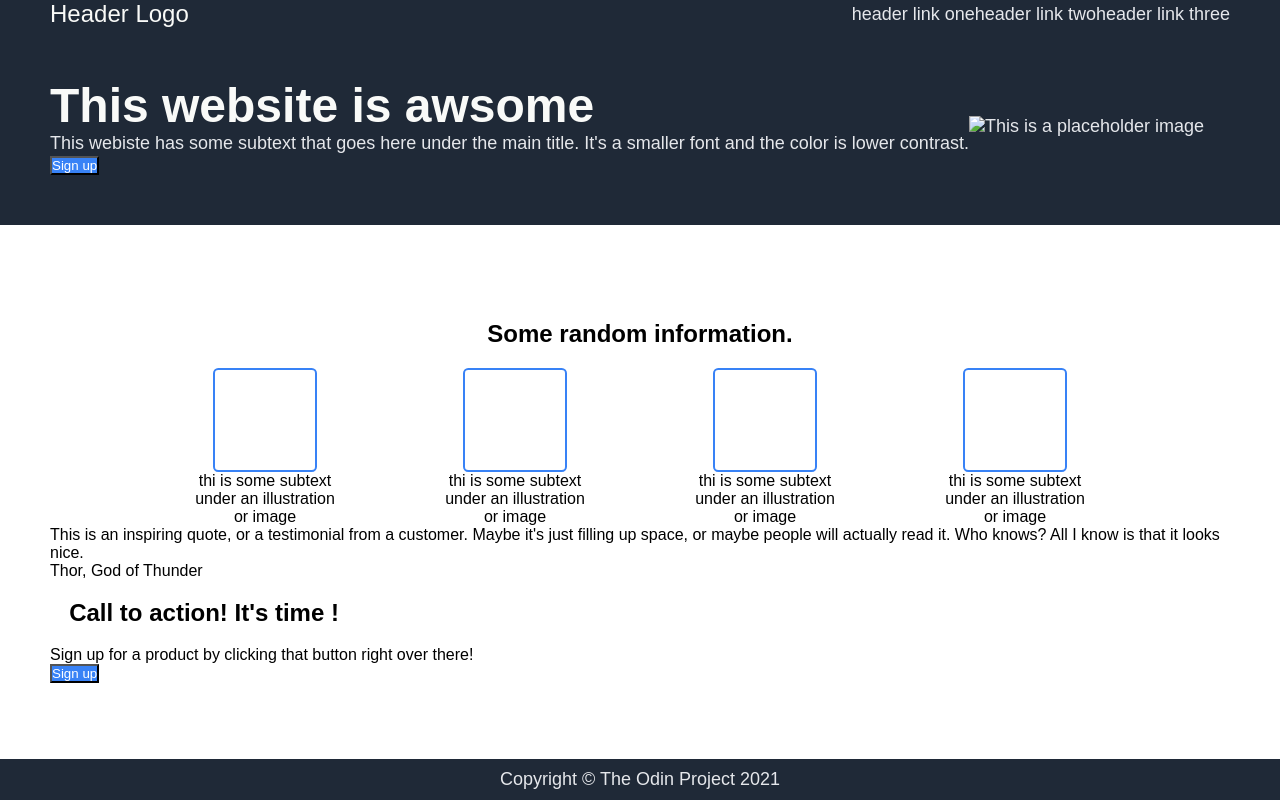
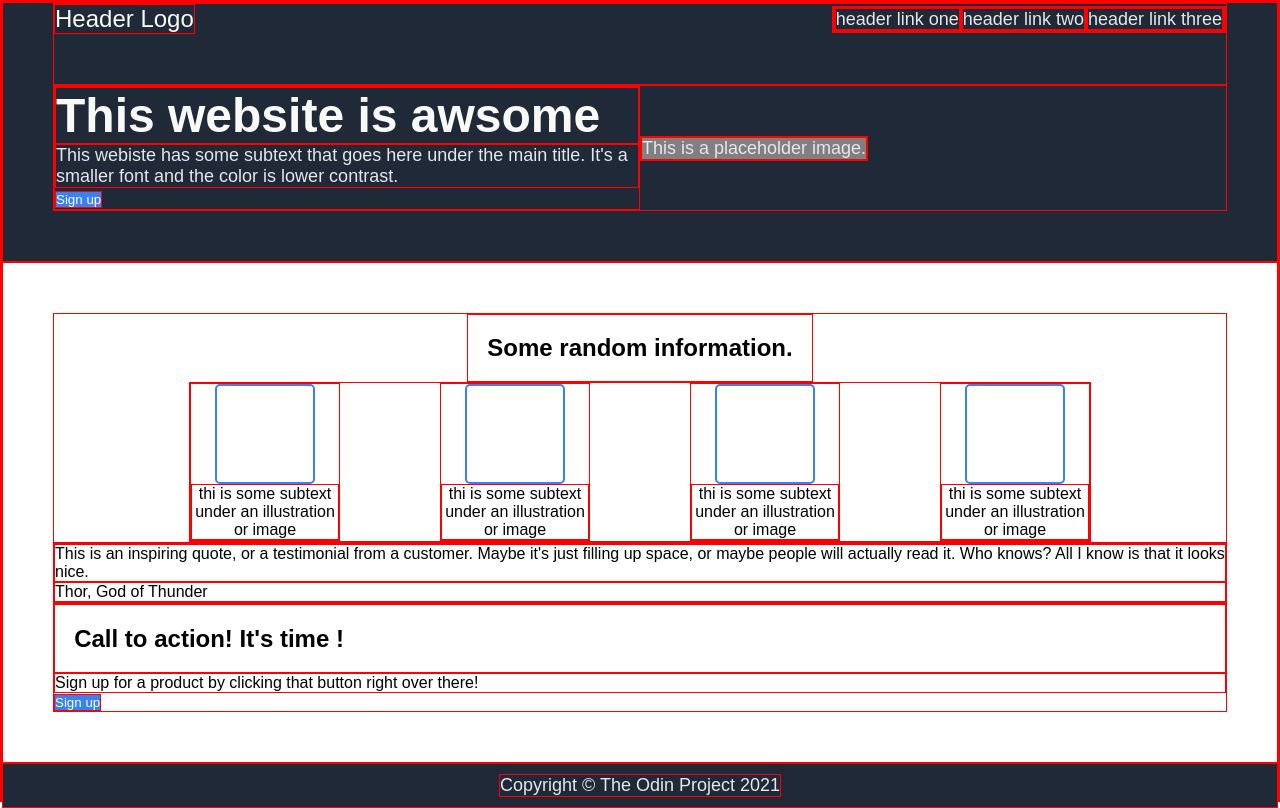
Before and after one commit to balogdrene/landing_page, a plain HTML site: page index.html in a window 1280 px wide. Drawn offline with Linux system fonts and the light colour scheme.

Commit message:
Add new index.html and style.css Placeholder not filling available space

```diff
--- a/index.html
+++ b/index.html
@@ -30,7 +30,9 @@
                     contrast.</p>
                 <button>Sign up</button>
             </div>
-            <img src="" alt="This is a placeholder image">
+            <div class="placeholder">
+                <p>This is a placeholder image.</p>
+            </div>
         </div>
     </header>
     <main>
--- a/style.css
+++ b/style.css
@@ -1,6 +1,6 @@
 * {
-    /* border: 1px solid red;
-    box-sizing: border-box; */
+    border: 1px solid red;
+    box-sizing: border-box;
     margin: 0;
     padding: 0;
     font-family: Arial, Helvetica, sans-serif;
@@ -45,6 +45,20 @@ header {
 .hcontent {
     display: flex;
     align-items: center;
+
+}
+
+.hcontentleft {
+    width: 50%;
+}
+
+.placeholder {
+    background-color: grey;
+    display: flex;
+    /* margin: auto; */
+    /* flex-grow: 1; */
+    align-items: stretch;
+    /* justify-content: center; */
 }
 
 ul {
```
